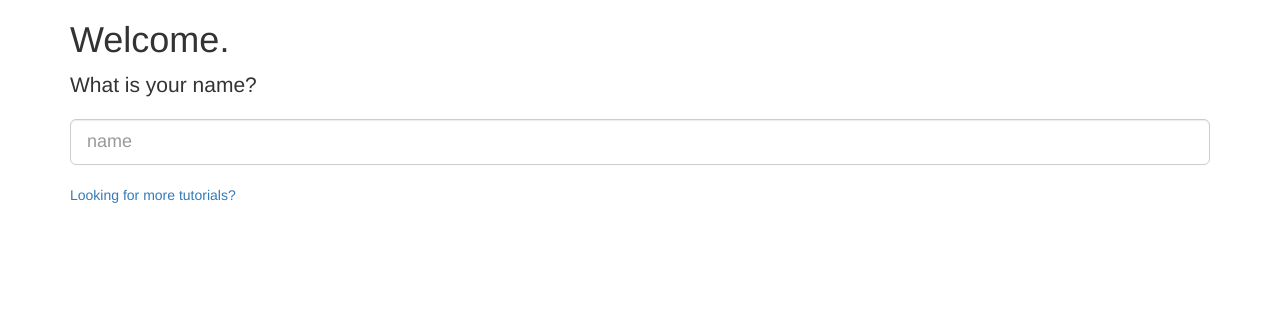
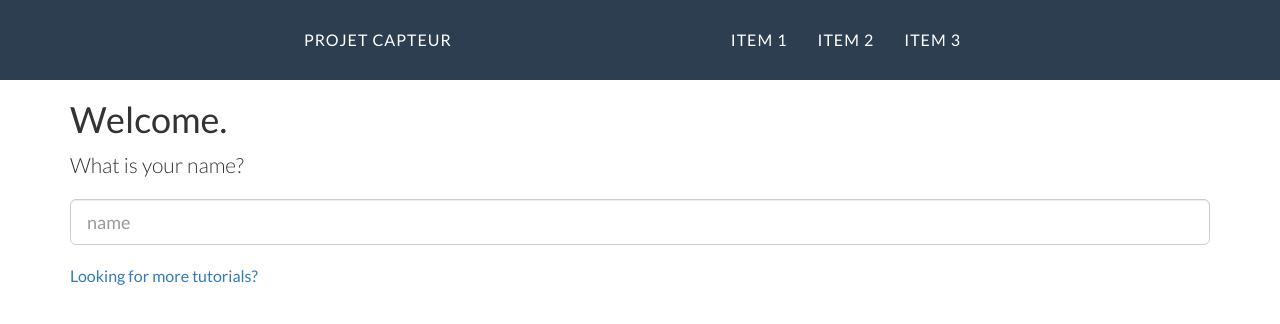
Before and after one commit to PierreBrelaud/OC-APP, a plain HTML site: page static/index.html in a window 1280 px wide. Drawn offline with nearby package versions, Linux system fonts and the light colour scheme; no server answers.

Commit message:
New navbar integrated

```diff
--- a/static/index.html
+++ b/static/index.html
@@ -11,6 +11,7 @@
     <link href="https://maxcdn.bootstrapcdn.com/bootstrap/3.3.7/css/bootstrap.min.css" rel="stylesheet">
     <link href="styles.css" rel="stylesheet">
     <!-- jQuery (necessary for Bootstrap's JavaScript plugins) -->
+    <link href="https://fonts.googleapis.com/css?family=Lato:300,300i,400,400i,700,700i,900" rel="stylesheet">
     <script src="https://ajax.googleapis.com/ajax/libs/jquery/1.12.4/jquery.min.js"></script>
     <!-- Include all compiled plugins (below), or include individual files as needed -->
     <script src="https://maxcdn.bootstrapcdn.com/bootstrap/3.3.7/js/bootstrap.min.js"></script>
@@ -52,19 +53,16 @@
 
 <body>
 
-    <!-- <div id="navigation">
-        <div id="navigation-title">Menu</div>
-
-        <div class="navigation-item">Température</div>
-        <div class="navigation-item">Historique</div>
-        <div class="navigation-item">Item 3</div>
-        <div class="navigation-item">Item 4</div>
-    </div>
-
-    <div id="content">
-        blabla
-    </div> -->
-
+    <header class="header">
+      <nav class="nav">
+        <a href="#" class="brand">Projet Capteur</a>
+        <div class="menu">
+          <div class="item"><a href="" class="link">Item 1</a></div>
+          <div class="item"><a href="" class="link">Item 2</a></div>
+          <div class="item"><a href="" class="link">Item 3</a></div>
+        </div>
+      </nav>
+    </header>
 
     <div class="container" id="container">
         <h1 data-i18n="welcome"></h1> <!- Welcome ->
--- a/static/styles.css
+++ b/static/styles.css
@@ -1,29 +1,46 @@
-html {
-}
-body {
-}
-.footer {
+/***********************
+      VARIABLES
+***********************/
 
-}
-.helloInput {
+:root {
+  --main-font: 'Lato', Arial, sans-serif;
 }
 
+
+
+
+body {
+  min-height: 100vh;
+  font-family: var(--main-font);
+  font-size: 16px;
+}
 
 /***********************
       NAVIGATION
 ***********************/
 
-#navigation {
-  position: fixed;
-  left: 0;
-  width: 20%;
-  height: 100vh;
-  background: red;
+.nav {
+  width: 100vw;
+  height: 80px;
+  background: #2c3e50;
+  display: flex;
+  padding: 0 40px;
+  align-items: center;
+  justify-content: space-between;
 }
 
-#content {
-  background: yellow;
-  height: 100vh;
-  width: 80%;
-  margin-left: 20%;
+.nav > .menu {
+  display: flex;
 }
+
+.nav > .menu .item {
+  padding: 0 15px;
+}
+
+
+.nav a{
+  color: white;
+  text-transform: uppercase;
+  letter-spacing: 1px;
+  text-decoration: none;
+}
```
